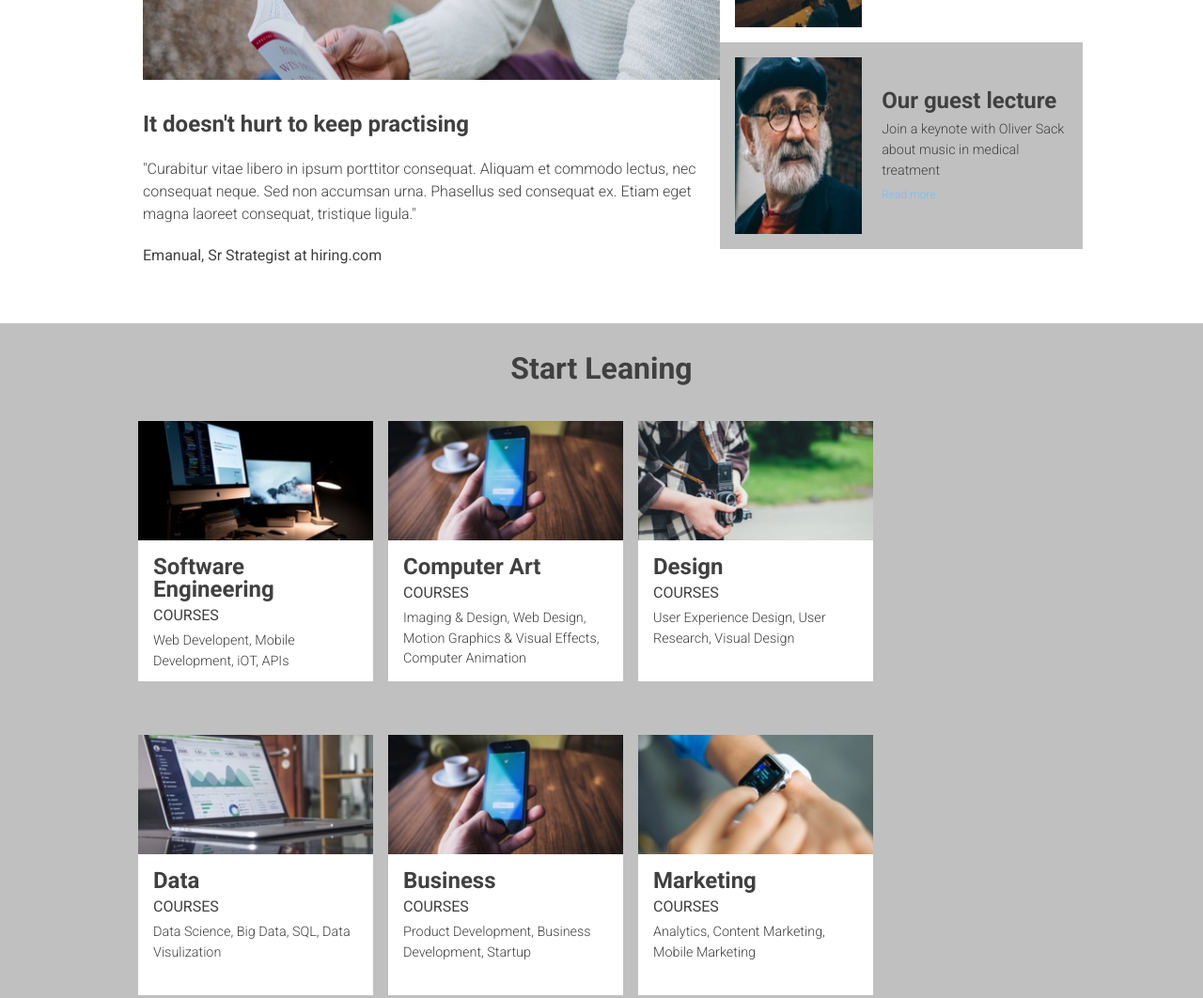
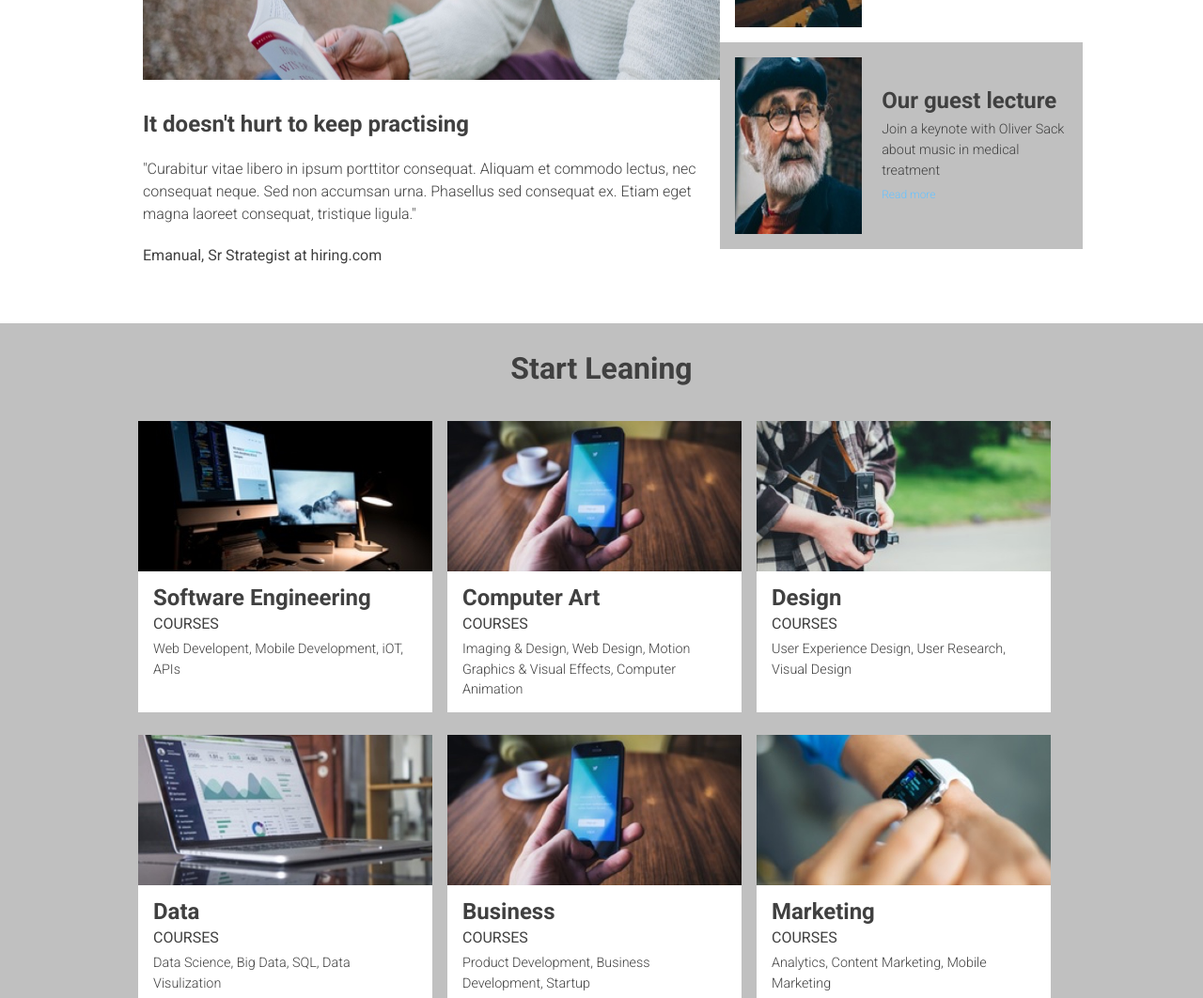
Before and after one commit to AndreiR01/Colmar-Academy, a plain HTML site: page index.html in a window 1280 px wide. Shown: the part 1035-2097 px from the top of the page at 94% size. Drawn offline with Linux system fonts and the light colour scheme.

Commit message:
testing learning at 250px widthx2

```diff
--- a/css/style.css
+++ b/css/style.css
@@ -218,7 +218,7 @@ header .nav-desktop ul li{
   color: rgb(64, 64, 64);
   background: silver;
   font-family: 'Roboto', sans-serif;
-  width: 100%;
+  width: 100%;/*or 814px for the smaller boxes, values for width can be found in comments above*/
   max-width:62.625rem;
   margin: 0 auto;
 }
@@ -236,14 +236,15 @@ header .nav-desktop ul li{
 .learning-box{
   float: left;
   width:250px;
-/*  width: 313px;*/
+   width: 313px;
+/*  width: 250px;*/
   height: 270px;
   margin: 0.5rem;
 }
 
 .learning-image {
-  height:127px;
-  /*height:160px;*/
+  height:160px;
+  /*height:127px;*/
   position: relative;
 }
 .second-row-image{
```
